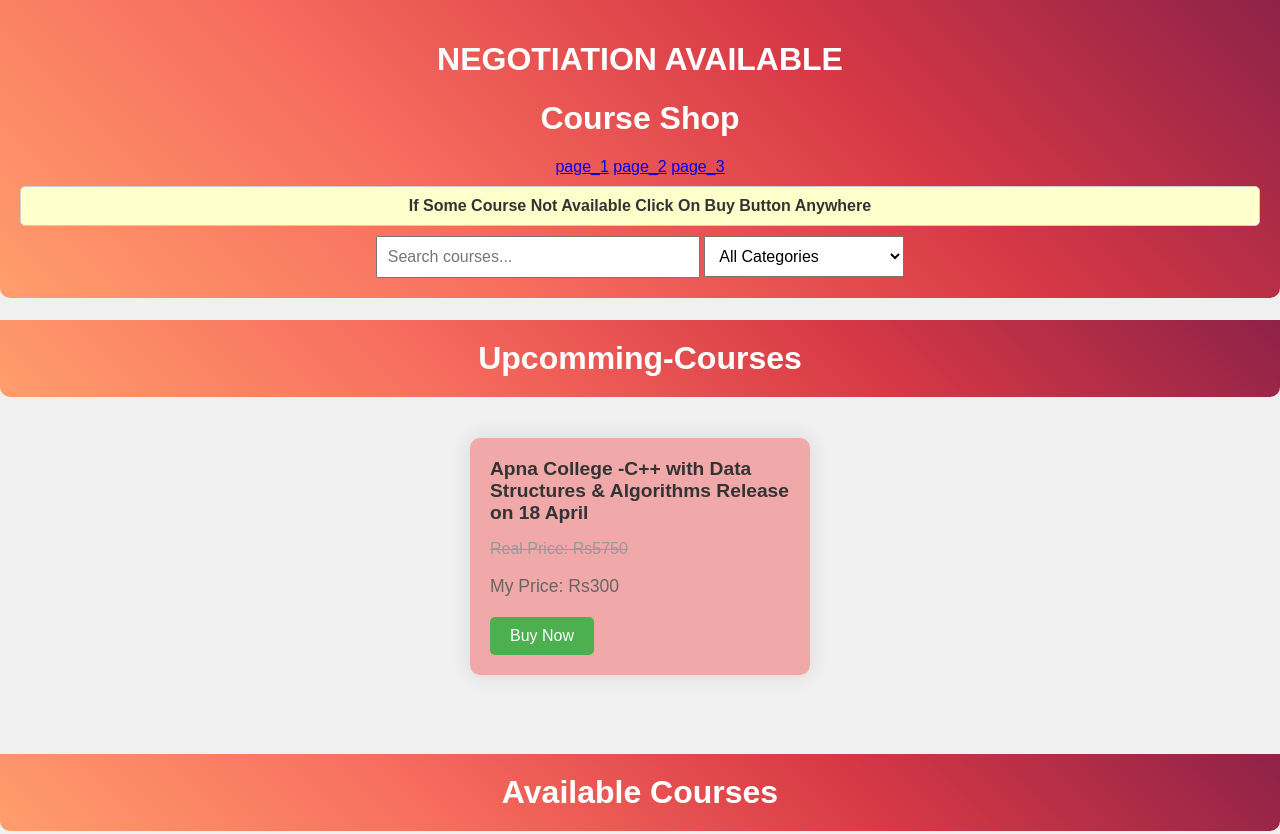
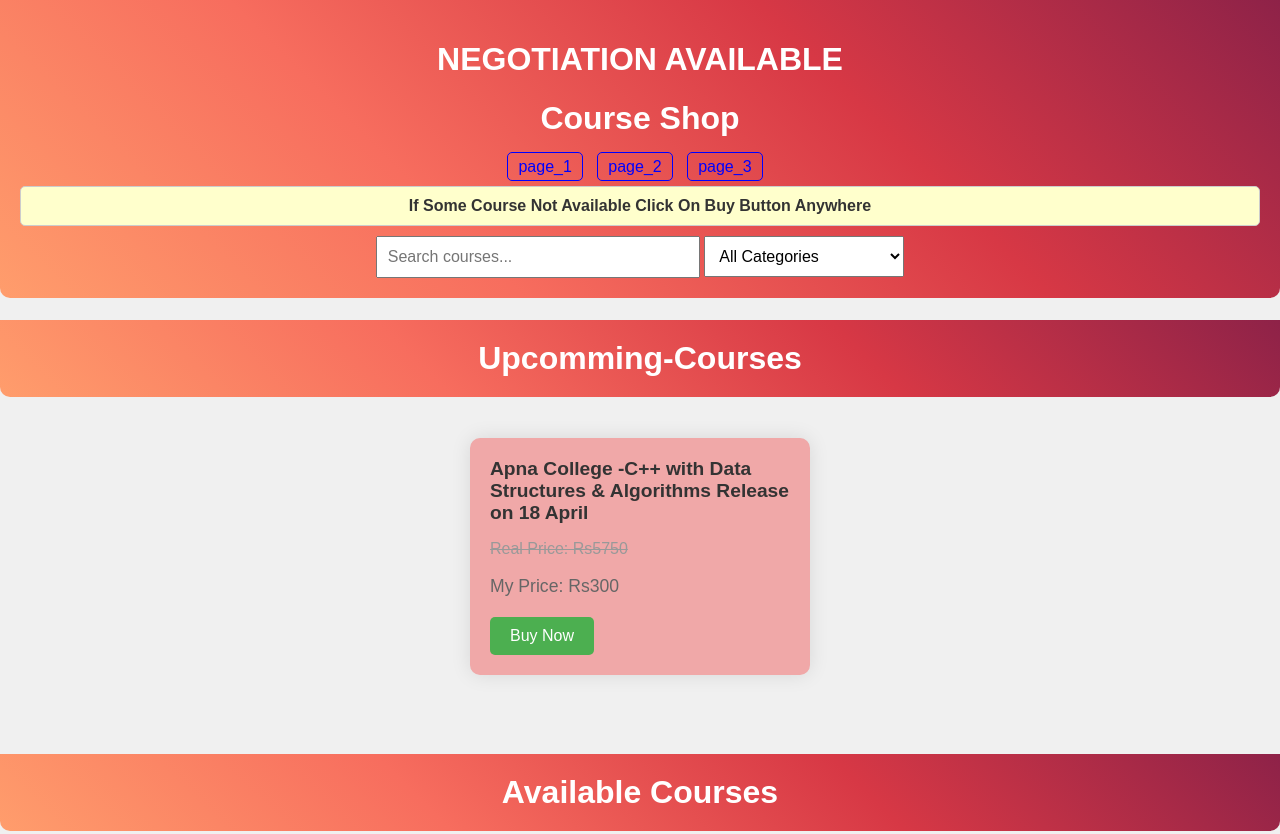
Before and after one commit to arohme/courses, a plain HTML site: page index.html in a window 1280 px wide. Shown: the top 834 px of the page. Drawn offline with Linux system fonts and the light colour scheme.

Commit message:
Update styles.css

```diff
--- a/styles.css
+++ b/styles.css
@@ -123,3 +123,19 @@ body {
 .announc {
     margin: 10px 0;
 }
+
+
+.pagetag {
+  /* Define styles for the links */
+  color: blue; /* Change the text color to blue */
+  text-decoration: none; /* Remove default underline */
+  padding: 5px 10px; /* Add padding to create space around the text */
+  margin-right: 10px; /* Add margin to create space between links */
+  border: 1px solid blue; /* Add border to the links */
+  border-radius: 5px; /* Add rounded corners to the border */
+}
+
+/* Styling for hover state */
+.pagetag:hover {
+  background-color: #f0f0f0; /* Change background color on hover */
+}
```
